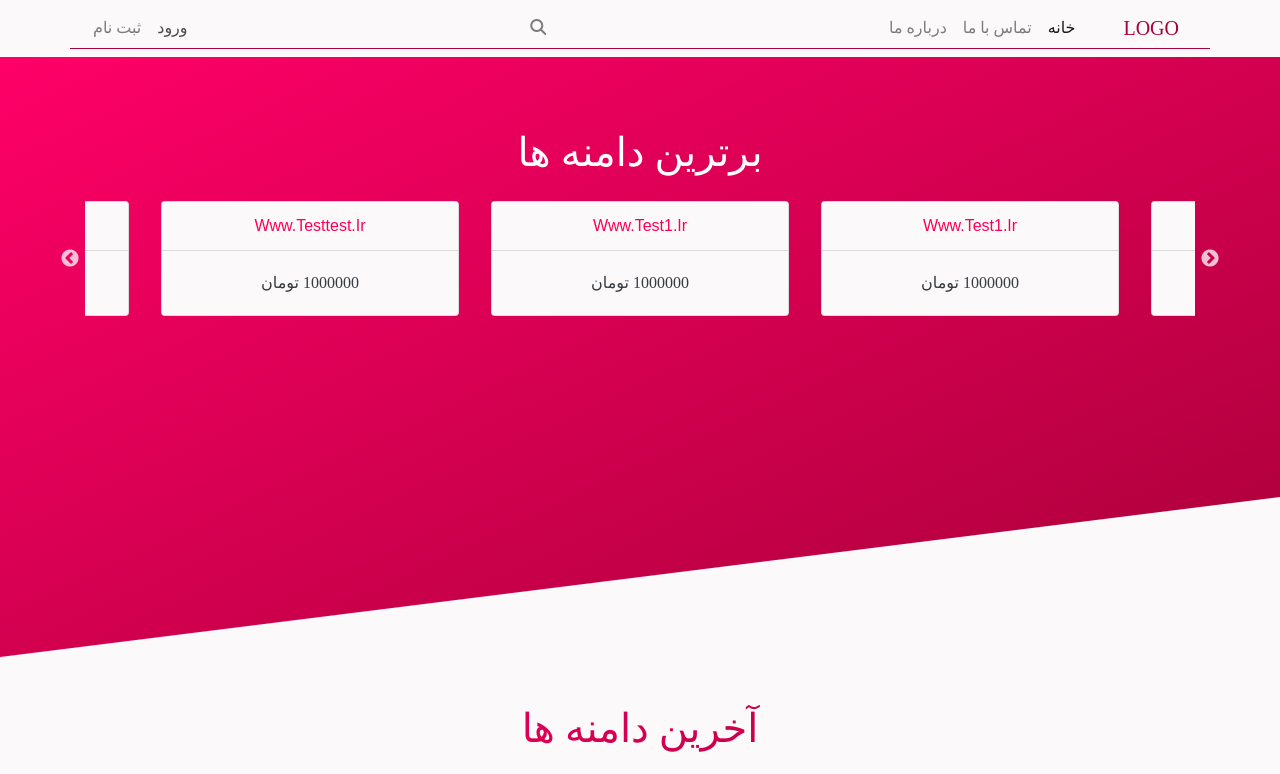
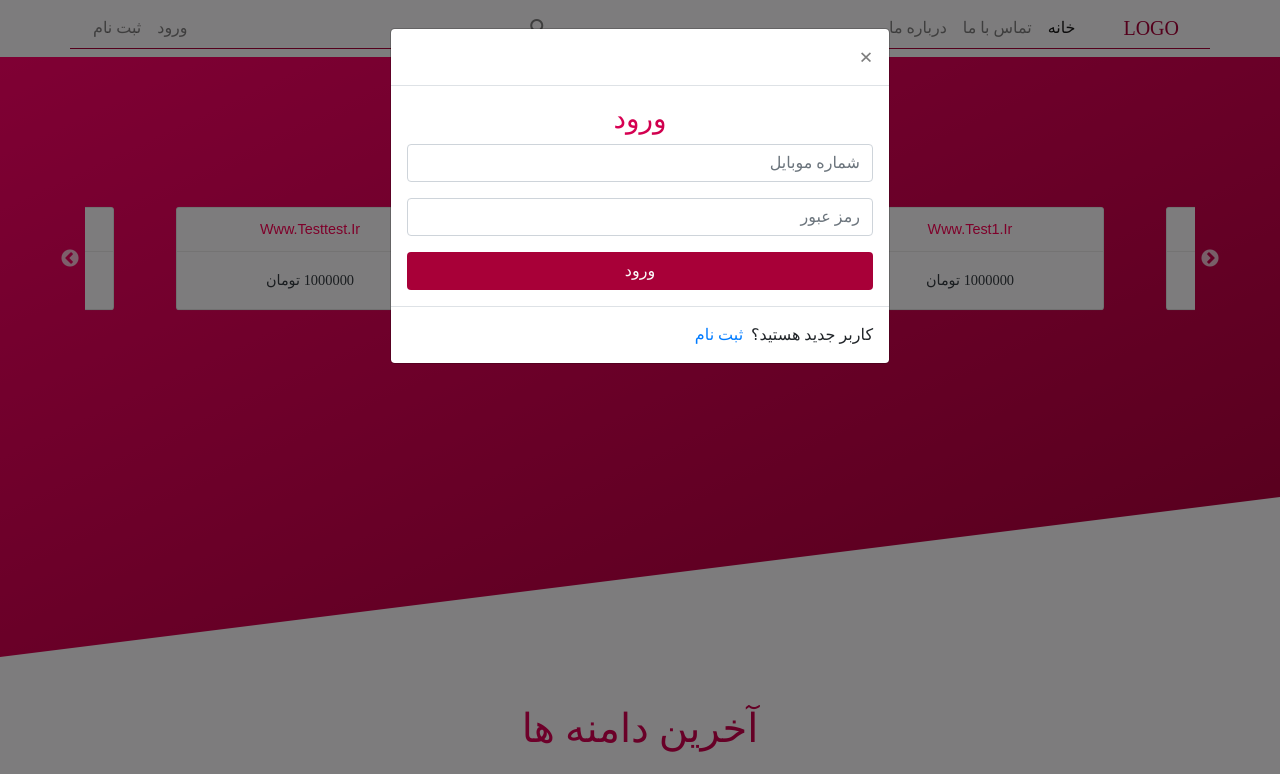
Before and after one commit to theycallmereza/domain-site-frontend, a website: page index.html in a window 1280 px wide. Both pictures are taken after a click on the link "ورود". Shown: the top 774 px of the page. Drawn offline with nearby package versions, Linux system fonts and the light colour scheme; a web font is replaced by a local one.

Commit message:
signup and login modal added

```diff
--- a/index.html
+++ b/index.html
@@ -42,9 +42,10 @@
                         <form class="form-inline px-3 py-1">
                             <div class="input-group w-100">
                                 <input type="text" class="form-control" placeholder="جستجوی دامنه">
-                              <div class="input-group-prepend">
-                                <button type="submit" class="btn b-pink-dark c-light btn-hover"><i class="fas fa-search"></i></button>
-                              </div>
+                                <div class="input-group-prepend">
+                                    <button type="submit" class="btn b-pink-dark c-light btn-hover"><i
+                                            class="fas fa-search"></i></button>
+                                </div>
                             </div>
                         </form>
                     </div>
@@ -52,8 +53,10 @@
             </ul>
 
             <ul class="navbar-nav mr-auto">
-                <li class="nav-item text-right"><a class="nav-link" href="#">ورود</a></li>
-                <li class="nav-item text-right"><a class="nav-link" href="#">ثبت نام</a></li>
+                <li class="nav-item text-right"><a class="nav-link" href="#" data-toggle="modal"
+                                                   data-target="#loginModal">ورود</a></li>
+                <li class="nav-item text-right"><a class="nav-link" href="#" data-toggle="modal"
+                                                   data-target="#signupModal">ثبت نام</a></li>
             </ul>
 
 
@@ -273,6 +276,66 @@
 </footer>
 
 
+<!-- Modal -->
+<div class="modal fade justify-content-center" id="loginModal" tabindex="-1" role="dialog"
+     aria-labelledby="loginModalLabel" aria-hidden="true">
+    <div class="modal-dialog" role="document">
+        <div class="modal-content">
+            <div class="modal-header">
+                <button type="button" class="close" data-dismiss="modal" aria-label="Close">
+                    <span aria-hidden="true">&times;</span>
+                </button>
+            </div>
+            <div class="modal-body rtl">
+                <h3 class="text-center primary-heading">ورود</h3>
+                <form>
+                    <div class="form-group">
+                        <input type="email" class="form-control" id="email1" placeholder="شماره موبایل">
+                    </div>
+                    <div class="form-group">
+                        <input type="password" class="form-control" id="password1" placeholder="رمز عبور">
+                    </div>
+                    <button type="button" class="btn btn-block b-pink-dark btn-hover c-light">ورود</button>
+                </form>
+            </div>
+            <div class="modal-footer">
+                <a href="#" data-toggle="modal"
+                   data-target="#signupModal" data-dismiss="modal">ثبت نام</a>
+                <span>کاربر جدید هستید؟</span>
+            </div>
+        </div>
+    </div>
+</div>
+
+<!-- Modal -->
+<div class="modal fade justify-content-center" id="signupModal" tabindex="-1" role="dialog"
+     aria-labelledby="signupModalLabel" aria-hidden="true">
+    <div class="modal-dialog" role="document">
+        <div class="modal-content">
+            <div class="modal-header">
+                <button type="button" class="close" data-dismiss="modal" aria-label="Close">
+                    <span aria-hidden="true">&times;</span>
+                </button>
+            </div>
+            <div class="modal-body rtl">
+                <h3 class="text-center primary-heading">ثبت نام</h3>
+                <form>
+                    <div class="form-group">
+                        <input type="email" class="form-control" id="" placeholder="شماره موبایل">
+                    </div>
+                    <button type="button" class="btn btn-block b-pink-dark btn-hover c-light">ثبت نام</button>
+                </form>
+            </div>
+            <div class="modal-footer">
+                <a href="#" data-toggle="modal"
+                   data-target="#loginModal" data-dismiss="modal">ورود</a>
+                <span>قبلا ثبت نام کرده اید؟</span>
+            </div>
+        </div>
+    </div>
+</div>
+
+
 <script src="js/jquery-3.4.1.min.js"></script>
 <script src="js/popper.min.js"></script>
 <script src="js/bootstrap.js"></script>
--- a/sass/components/_slider.scss
+++ b/sass/components/_slider.scss
@@ -0,0 +1,6 @@
+.slick-slide {
+  transform: scale(0.9);
+}
+.slick-current {
+  transform: scale(1.1);
+}
```
Also changed, not shown: css/style.css.
